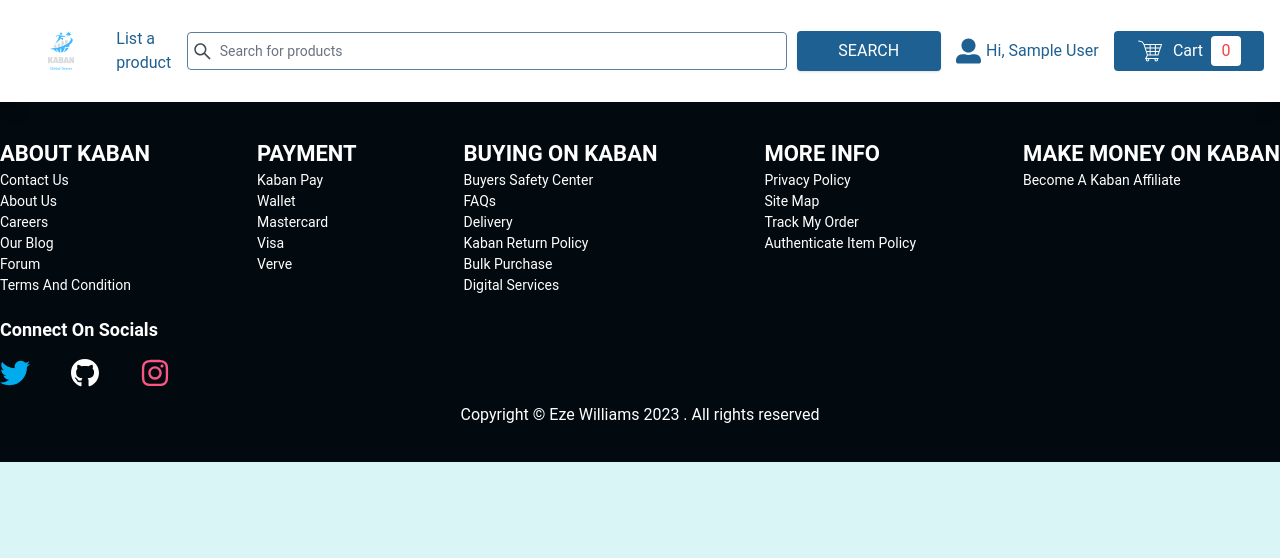
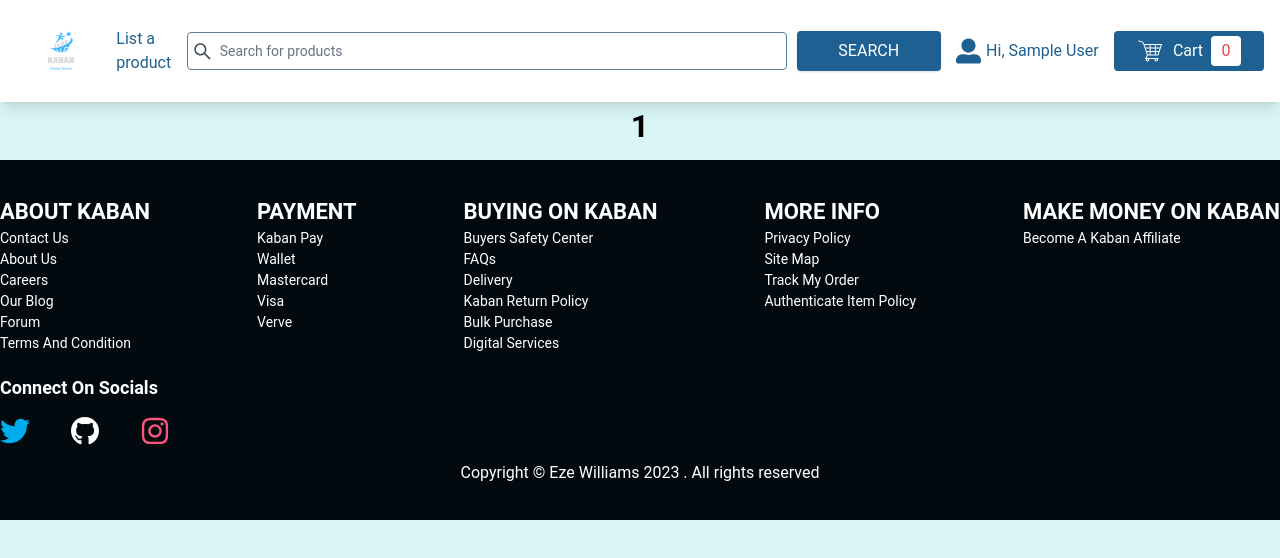
Before and after one commit to mysticwillz/kaban-ecommerce, a React (Create React App) app: page /category/1 in a window 1280 px wide. Shown: the top 558 px of the page. Built offline with nearby package versions, Linux system fonts and the light colour scheme; no server answers; the database is empty; sample sign-in values are in the browser's storage.

Commit message:
this commit implements the category page

```diff
--- a/src/App.js
+++ b/src/App.js
@@ -33,7 +33,7 @@
         </Route>
 
         <Route path="/category" element={<PrivateRoute />}>
-          <Route path="/category" element={<Category />} />
+          <Route path="/category/:category" element={<Category />} />
         </Route>
 
         <Route path="/login" element={<Login />} />
--- a/src/Components/CategoryListing/CategoryListing.jsx
+++ b/src/Components/CategoryListing/CategoryListing.jsx
@@ -2,7 +2,7 @@
 import { OverlayLoader } from "../../reuseables/Loaders";
 import { db } from "../../Components/Firebase";
 import { getDocs, orderBy, query, collection } from "firebase/firestore";
-import { useNavigate } from "react-router-dom";
+import { useNavigate, useParams } from "react-router-dom";
 import { useDispatch } from "react-redux";
 
 import { cartActions } from "../../Store/CartSlice";
@@ -40,8 +40,12 @@
     };
     fetchUserListing();
   }, []);
+  const category = useParams().category;
+  console.log(category);
 
-  const categoryList = listings.filter((list) => list.category === "Computing");
+  const categoryList = listings.filter(
+    (list) => list.data.category === String(category)
+  );
 
   const handleNavigate = (e, name, price, id, img, para) => {
     if (e.target.type === "button") {
@@ -75,6 +79,9 @@
     <OverlayLoader />
   ) : (
     <>
+      <h1 className="font-bold text-[32px] text-center uppercase ">
+        {category}
+      </h1>
       <main className="  flex items-center  justify-center md:justify-between mx-auto   w-full max-w-7xl flex-wrap p-0  mt-[10px]">
         {categoryList.map((product) => {
           const {
--- a/src/Pages/Home.jsx
+++ b/src/Pages/Home.jsx
@@ -88,7 +88,7 @@
                 <div
                   key={id}
                   onClick={() => {
-                    navigate(`/categories:${category}`);
+                    navigate(`/category/${category}`);
                   }}
                   className=" flex items-center my-2  hover:text-[#1e6091] transition duration-250 ease-in cursor-pointer "
                 >
```
